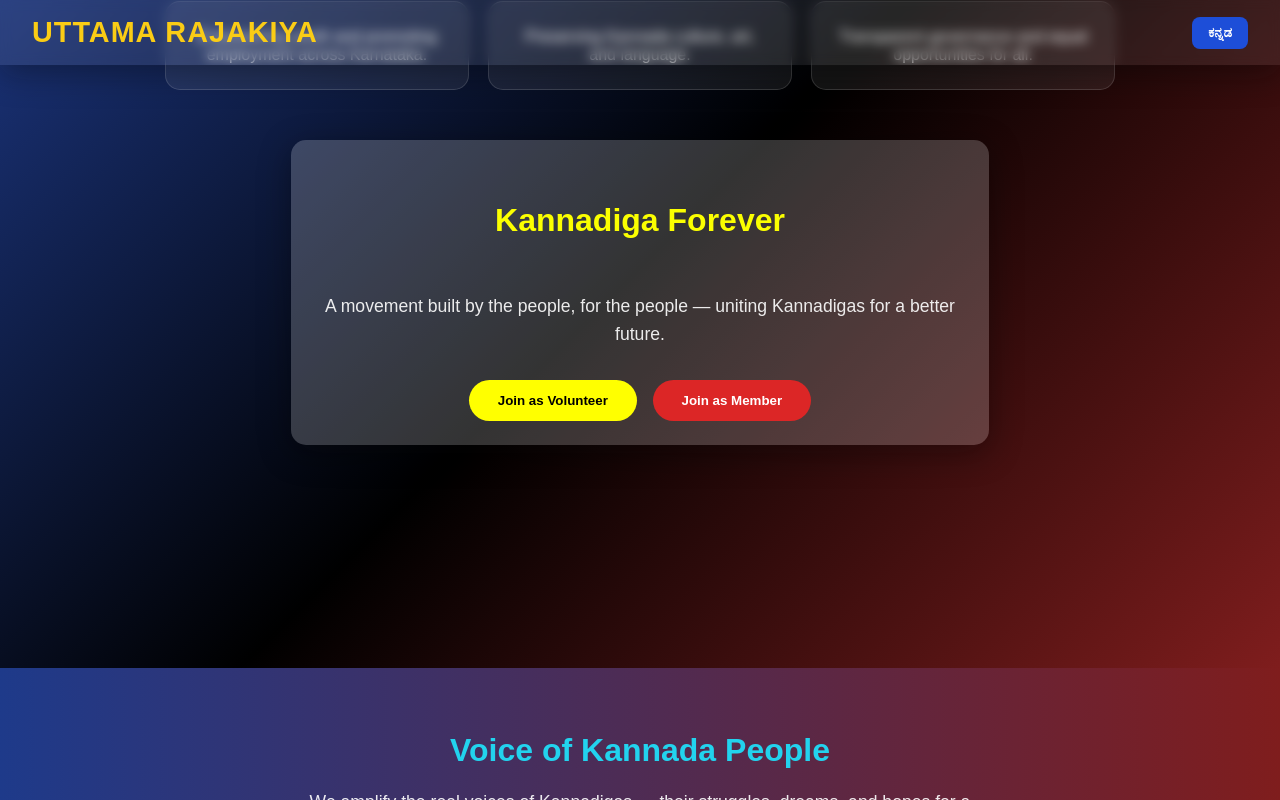
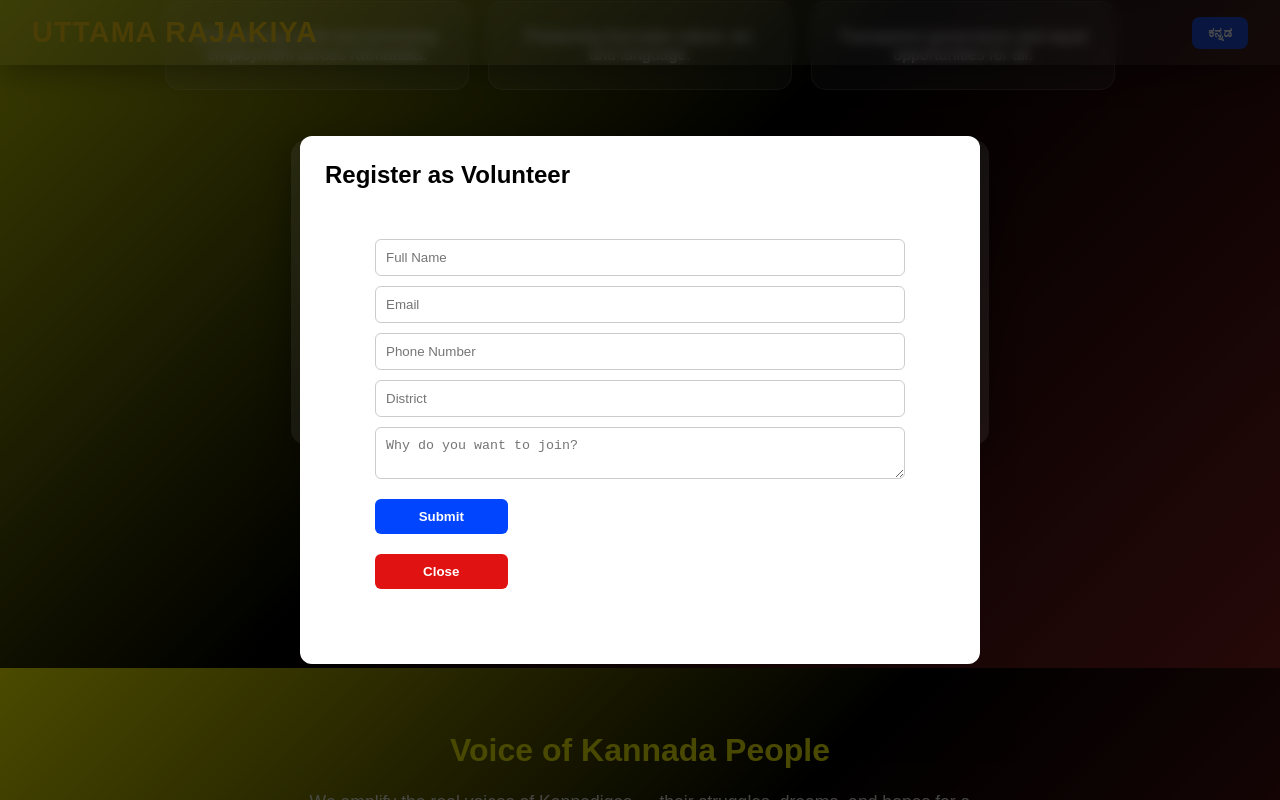
Before and after one commit to ArunKumarWebDeveloper/Political-web, a React (Vite) app: page / in a window 1280 px wide. Both pictures are taken after a click on the button "Join as Volunteer". Shown: the part 997-1797 px from the top of the page. Built offline with nearby package versions, Linux system fonts and the light colour scheme.

Commit message:
updated-codes

```diff
--- a/src/App.css
+++ b/src/App.css
@@ -134,9 +134,8 @@ body {
   transform: scale(1.05);
 }
 
-/* 🎯 Goals Section */
 .goals {
-   background: linear-gradient(135deg, #1e3a8a, #000, #7f1d1d);
+   background: linear-gradient(135deg, #e4eb06, #000, #7f1d1d);
   padding: 4rem 1rem;
   text-align: center;
   width: 100%;
@@ -171,18 +170,17 @@ body {
   box-shadow: 0 4px 15px rgba(255, 255, 255, 0.1);
 }
 
-/* 🎤 Voice Section */
 .voice {
   text-align: center;
   padding: 4rem 1rem;
-  background: linear-gradient(to right, #1e3a8a, #7f1d1d);
+  background: linear-gradient(135deg, #fffb00, #000, #7f1d1d);
  height:70vh;
   width: 100%;
 }
 
 .voice h3 {
   font-size: 2rem;
-  color: #22d3ee;
+  color: #f5f505;
   margin-bottom: 1.2rem;
 }
 
@@ -213,3 +211,60 @@ footer p:first-child {
   font-weight: 600;
   color: #facc15;
 }
+
+
+.popup-overlay {
+  position: fixed;
+  top: 0;
+  left: 0;
+  right: 0;
+  bottom: 0;
+  background: rgba(0,0,0,0.7);
+  display: flex;
+  justify-content: center;
+  align-items: center;
+  z-index: 999;
+}
+
+.popup-box {
+  background: white;
+  padding: 25px;
+  width: 680px;
+  border-radius: 12px;
+  color: black;
+}
+
+.popup-box form {
+  display: flex;
+  flex-direction: column;
+  gap: 10px;
+  margin: 50px;
+}
+
+.popup-box input,
+.popup-box textarea {
+  width: 100%;
+  padding: 10px;
+  border: 1px solid #ccc;
+  border-radius: 6px;
+}
+
+.popup-box button {
+  display: flex;
+ justify-content: center;
+  margin-top: 10px;
+  padding: 10px;
+  border: none;
+  background: #0245fe;
+  color: white;
+  border-radius: 6px;
+  cursor: pointer;
+    width: 25%;
+  font-weight: 600;
+}
+
+.close-btn {
+  background: #e11212 !important;
+  width: 50%;
+  font-weight: 600;
+}
--- a/src/components/home.jsx
+++ b/src/components/home.jsx
@@ -43,9 +43,48 @@ const Home = () => {
   };
 
   const [lang, setLang] = useState("en");
+  const [showPopup, setShowPopup] = useState(false);
+  const [role, setRole] = useState(""); // volunteer / member
+  const [form, setForm] = useState({
+    name: "",
+    email: "",
+    phone: "",
+    district: "",
+    message: "",
+  });
 
   const toggleLang = () => {
     setLang((prev) => (prev === "en" ? "kn" : "en"));
+  };
+
+  const openPopup = (type) => {
+    setRole(type);
+    setShowPopup(true);
+  };
+
+  const handleChange = (e) => {
+    setForm({ ...form, [e.target.name]: e.target.value });
+  };
+
+  const handleSubmit = async (e) => {
+    e.preventDefault();
+    const payload = { ...form, role };
+
+    const res = await fetch("http://localhost:5000/register", {
+      method: "POST",
+      headers: { "Content-Type": "application/json" },
+      body: JSON.stringify(payload),
+    });
+
+    const data = await res.json();
+
+    if (data.success) {
+      alert("Registration Successful!");
+      setShowPopup(false);
+      setForm({ name: "", email: "", phone: "", district: "", message: "" });
+    } else {
+      alert("Failed to submit. Try again.");
+    }
   };
 
   const data = content[lang];
@@ -59,8 +98,7 @@ const Home = () => {
         </button>
       </header>
 
-      <section className="hero">
-      </section>
+      <section className="hero"></section>
 
       <section className="goals">
         <h3>{data.goalsTitle}</h3>
@@ -71,15 +109,85 @@ const Home = () => {
             </div>
           ))}
         </div>
-           <div className="section-1">
-        <h2>{data.motto}</h2>
-        <p>{data.heroDesc}</p>
-        <div className="btn-group">
-          <button className="volunteer">{data.joinVolunteer}</button>
-          <button className="member-btn">{data.joinMember}</button>
-        </div>
+
+        <div className="section-1">
+          <h2>{data.motto}</h2>
+          <p>{data.heroDesc}</p>
+          <div className="btn-group">
+            <button
+              className="volunteer"
+              onClick={() => openPopup("volunteer")}
+            >
+              {data.joinVolunteer}
+            </button>
+            <button
+              className="member-btn"
+              onClick={() => openPopup("member")}
+            >
+              {data.joinMember}
+            </button>
+          </div>
         </div>
       </section>
+
+      {/* POPUP FORM */}
+      {showPopup && (
+        <div className="popup-overlay">
+          <div className="popup-box">
+            <h2>Register as {role === "volunteer" ? "Volunteer" : "Member"}</h2>
+
+            <form onSubmit={handleSubmit}>
+              <input
+                type="text"
+                name="name"
+                placeholder="Full Name"
+                value={form.name}
+                onChange={handleChange}
+                required
+              />
+
+              <input
+                type="email"
+                name="email"
+                placeholder="Email"
+                value={form.email}
+                onChange={handleChange}
+                required
+              />
+
+              <input
+                type="text"
+                name="phone"
+                placeholder="Phone Number"
+                value={form.phone}
+                onChange={handleChange}
+                required
+              />
+
+              <input
+                type="text"
+                name="district"
+                placeholder="District"
+                value={form.district}
+                onChange={handleChange}
+                required
+              />
+
+              <textarea
+                name="message"
+                placeholder="Why do you want to join?"
+                value={form.message}
+                onChange={handleChange}
+              ></textarea>
+
+              <button type="submit">Submit</button>
+              <button className="close-btn" onClick={() => setShowPopup(false)}>
+                Close
+              </button>
+            </form>
+          </div>
+        </div>
+      )}
 
       <section className="voice">
         <h3>{data.voiceTitle}</h3>
```
